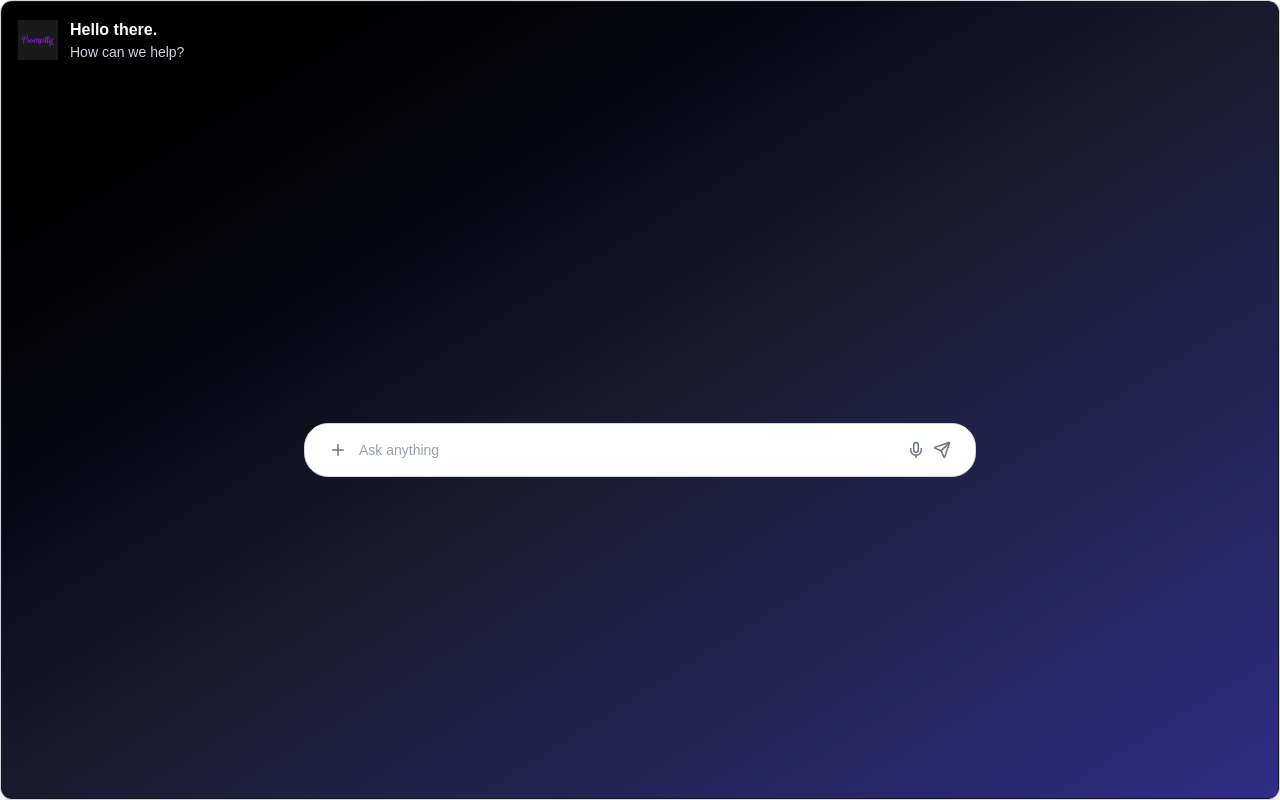
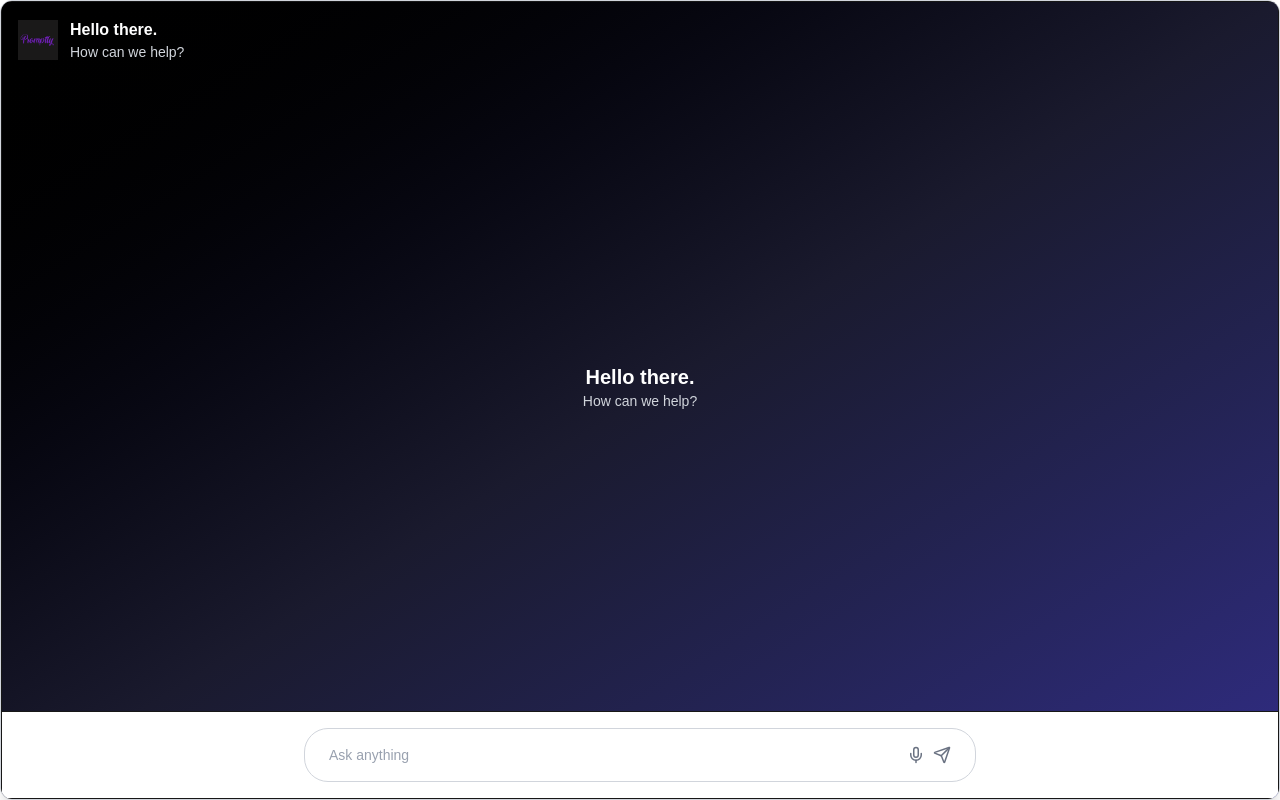
Before and after one commit to muhammad-12345/AI-Chatbot, a Next.js app: page /embed in a window 1280 px wide. Built offline with nearby package versions, Linux system fonts and the light colour scheme; no server answers; the database is empty.

Commit message:
iframe adjustement-2

```diff
--- a/src/components/Chatbox.tsx
+++ b/src/components/Chatbox.tsx
@@ -75,16 +75,16 @@ export default function ChatBox({ client, compact }: ChatBoxProps) {
           <div className={`flex-1 px-4 py-6 overflow-y-auto max-h-full scrollbar-thin scrollbar-thumb-gray-600 scrollbar-track-transparent ${isEmpty ? 'justify-center items-center flex' : ''}`}>
             <div className="w-full max-w-2xl mx-auto">
               {isEmpty ? (
+                compact ? (
+                  <div className="flex flex-1 flex-col items-center justify-center text-center px-4">
+                    <h2 className="text-xl font-semibold text-white">Hello there.</h2>
+                    <p className="text-sm text-gray-300">How can we help?</p>
+                  </div>
+                ) : (
                   <div className="flex flex-col items-center justify-center w-full space-y-6 text-center">
-                  {!compact ? (
                     <h2 className="text-2xl font-semibold text-gray-700 dark:text-gray-100">
                       What are you working on?
                     </h2>
-                  ) : (
-                    <>
-                      <div className="mt-4" /> {/* spacer if needed */}
-                    </>
-                  )}
                     <InputBar
                       showRounded
                       handleStop={handleStop}
@@ -93,6 +93,7 @@ export default function ChatBox({ client, compact }: ChatBoxProps) {
                       handleSend={handleSend}
                     />
                   </div>
+                )
               ) : (
 
                 <div className="flex flex-col space-y-4">
@@ -115,7 +116,7 @@ export default function ChatBox({ client, compact }: ChatBoxProps) {
           </div>
 
           {/* ✅ Only show bottom input if there's a result */}
-          {!isEmpty && (
+          {(compact || !isEmpty) && (
             <div className="border-t bg-white dark:bg-[#1a1a1a] dark:border-gray-800 px-4 py-4">
               <div className="max-w-2xl mx-auto">
                 <InputBar
@@ -124,10 +125,12 @@ export default function ChatBox({ client, compact }: ChatBoxProps) {
                   isStopped={isStopped}
                   setTypingIntervalId={setTypingIntervalId}
                   handleSend={handleSend}
+                  compact={compact}
                 />
               </div>
             </div>
           )}
+
         </div>
       </div>
     </div>
@@ -141,22 +144,27 @@ function InputBar({
   // eslint-disable-next-line @typescript-eslint/no-unused-vars
   setTypingIntervalId,
   handleSend,
+  compact = false
 }: {
   showRounded: boolean
   handleStop: () => void
   isStopped: boolean
   setTypingIntervalId: (id: NodeJS.Timeout | null) => void
   handleSend: () => void
+  compact?: boolean
 }) {
+
   const { input, setInput, loading } = useChatContext()
 
   return (
     <div className={`w-full flex items-center gap-3 ${showRounded
       ? 'bg-white dark:bg-[#2c2c2c] px-6 py-4 border border-gray-300 dark:border-gray-700 rounded-3xl'
       : ''}`}>
+      {!compact && (
       <button title="Attach file" className="text-gray-500 dark:text-gray-400 hover:text-blue-500">
         <Plus size={18} />
       </button>
+      )}
       <input
         value={input}
         onChange={(e) => setInput(e.target.value)}
```
Lines whose indentation alone changed are shown as unchanged.
